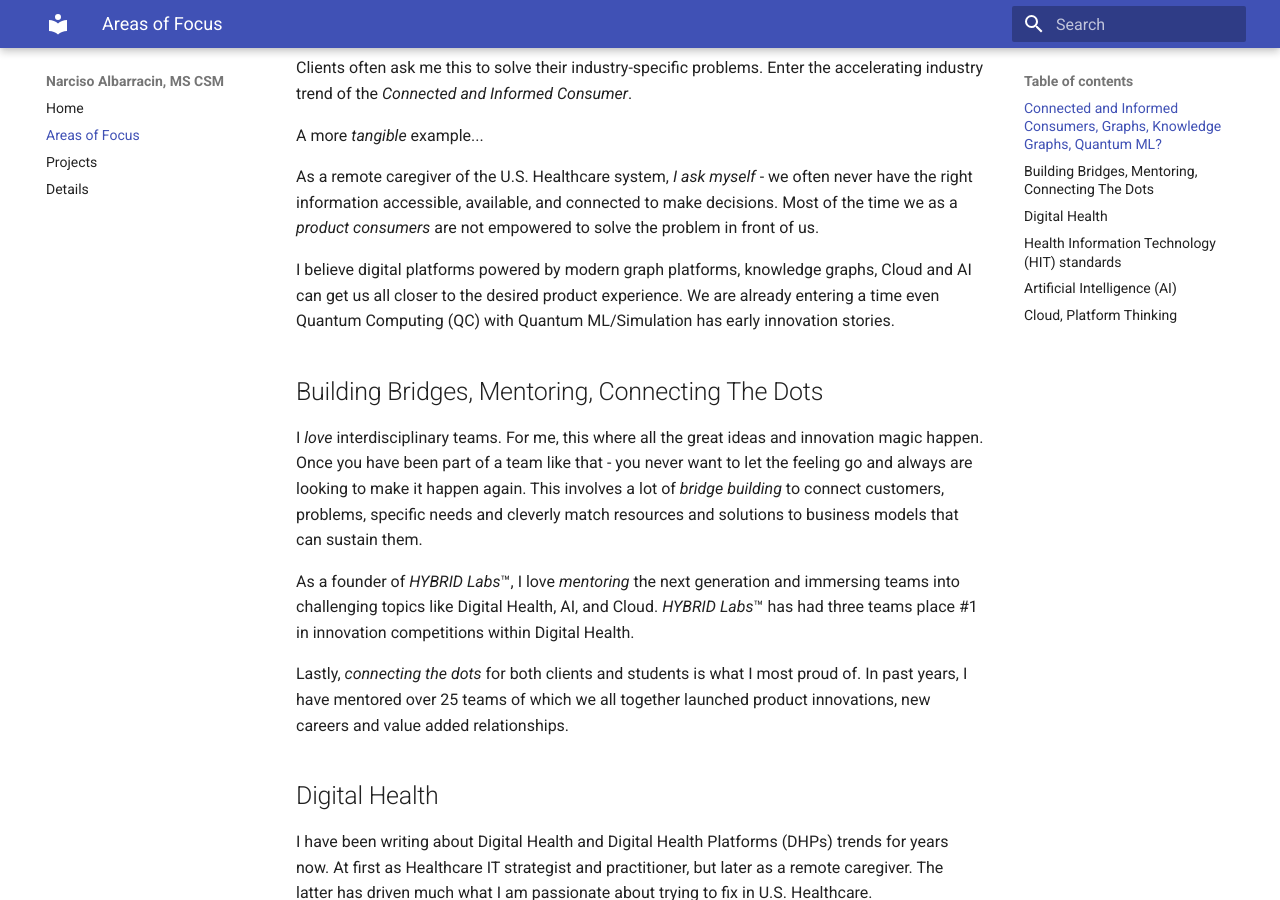
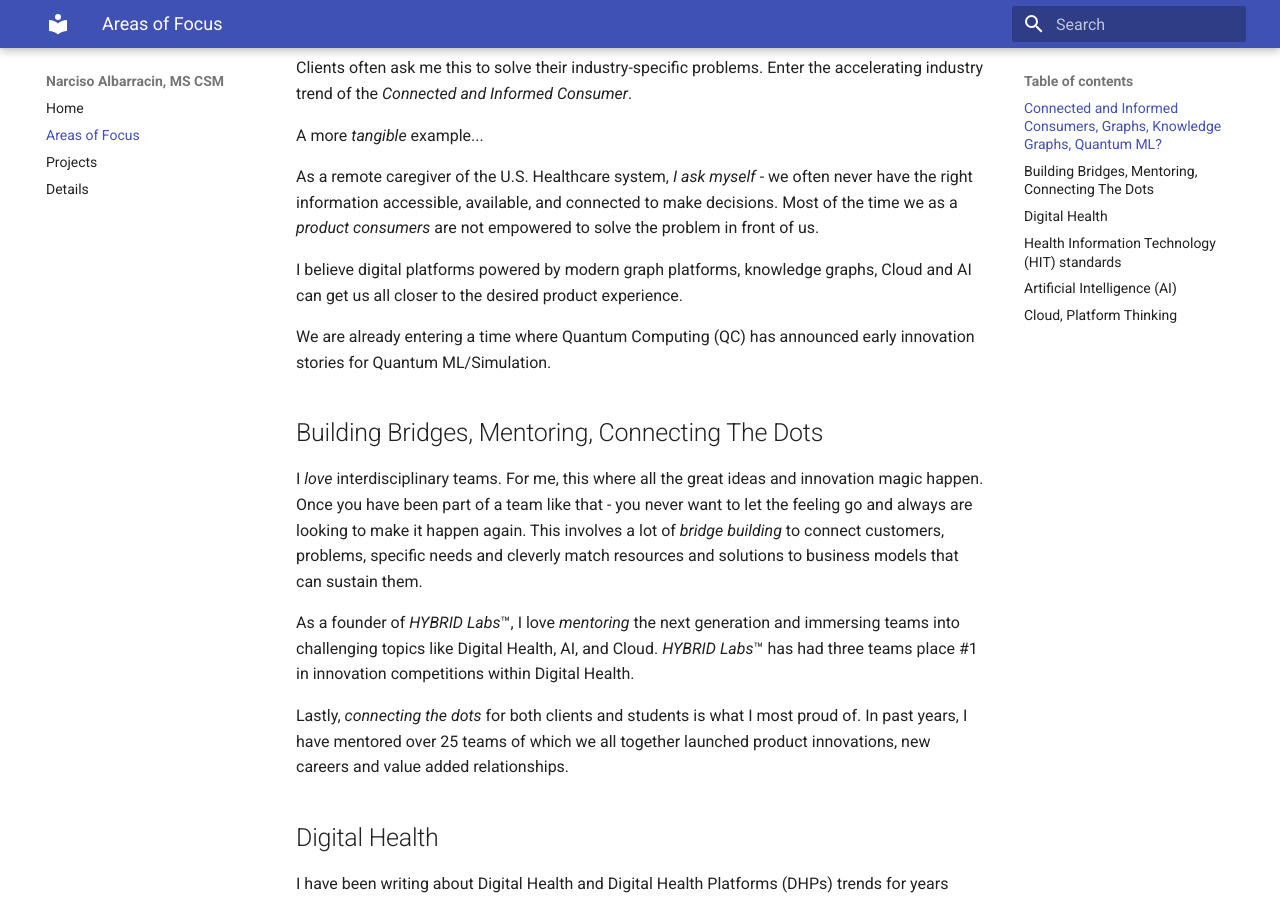
Before and after one commit to nalbarr/portfolio, an MkDocs documentation site: the page built from docs/areas.md, in a window 1280 px wide and 900 px high, scrolled down 343 px. Built offline with MkDocs 1.6.1 and Material for MkDocs 9.7.7, drawn with Linux system fonts in a browser that asks for light colours.

Commit message:
Update areas.md

```diff
--- a/docs/areas.md
+++ b/docs/areas.md
@@ -11,7 +11,9 @@ A more *tangible* example...
 
 As a remote caregiver of the U.S.  Healthcare system, *I ask myself* - we often never have the right information accessible, available, and connected to make decisions.  Most of the time we as a *product consumers* are not empowered to solve the problem in front of us.
 
-I believe digital platforms powered by modern graph platforms, knowledge graphs, Cloud and AI can get us all closer to the desired product experience.  We are already entering a time even Quantum Computing (QC) with Quantum ML/Simulation has early innovation stories.
+I believe digital platforms powered by modern graph platforms, knowledge graphs, Cloud and AI can get us all closer to the desired product experience.
+
+We are already entering a time where Quantum Computing (QC) has announced early innovation stories for Quantum ML/Simulation.
 
 ## Building Bridges, Mentoring, Connecting The Dots
 I *love* interdisciplinary teams.  For me, this where all the great ideas and innovation magic happen.  Once you have been part of a team like that - you never want to let the feeling go and always are looking to make it happen again.  This involves a lot of *bridge building* to connect customers, problems, specific needs and cleverly match resources and solutions to business models that can sustain them.
```
